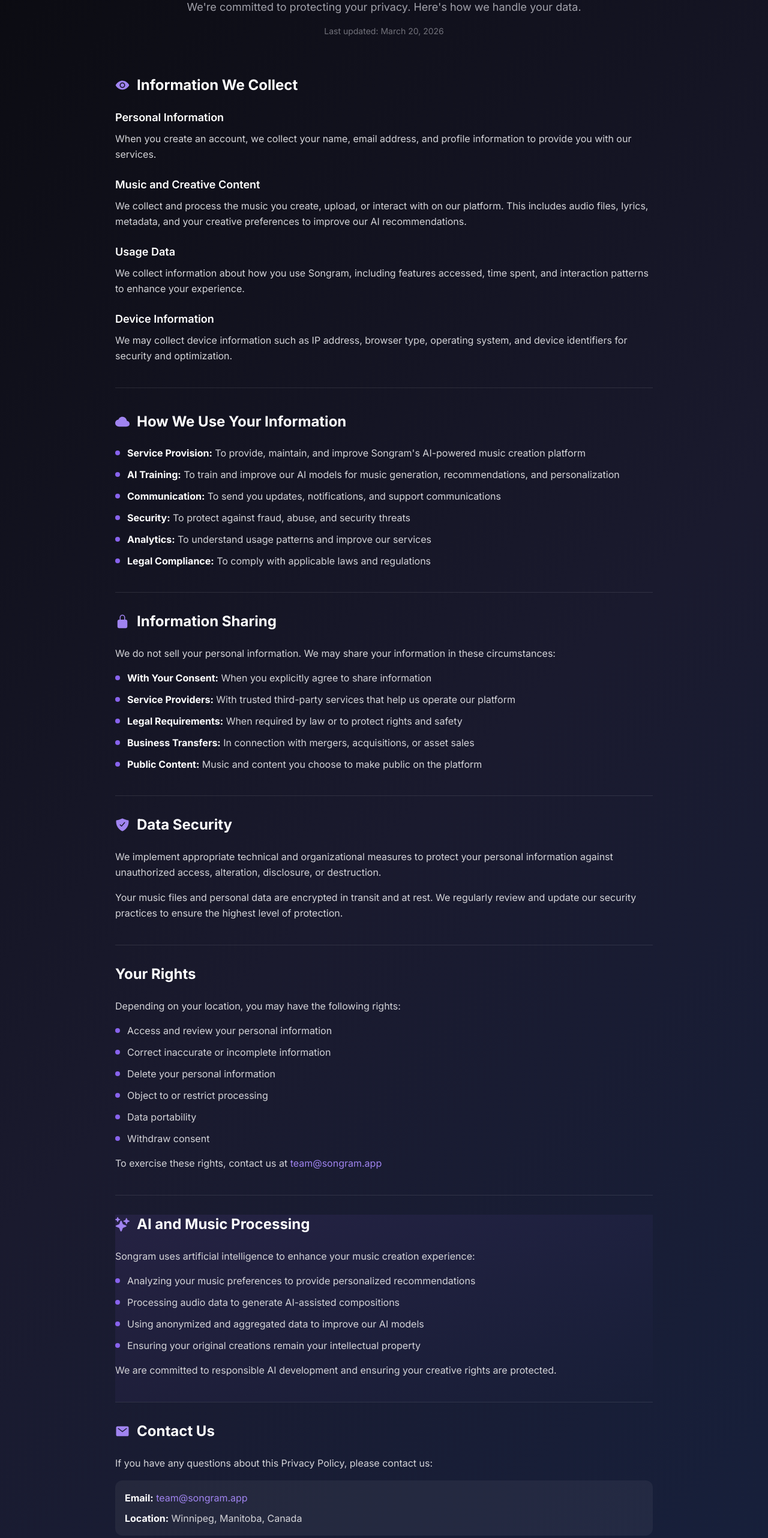
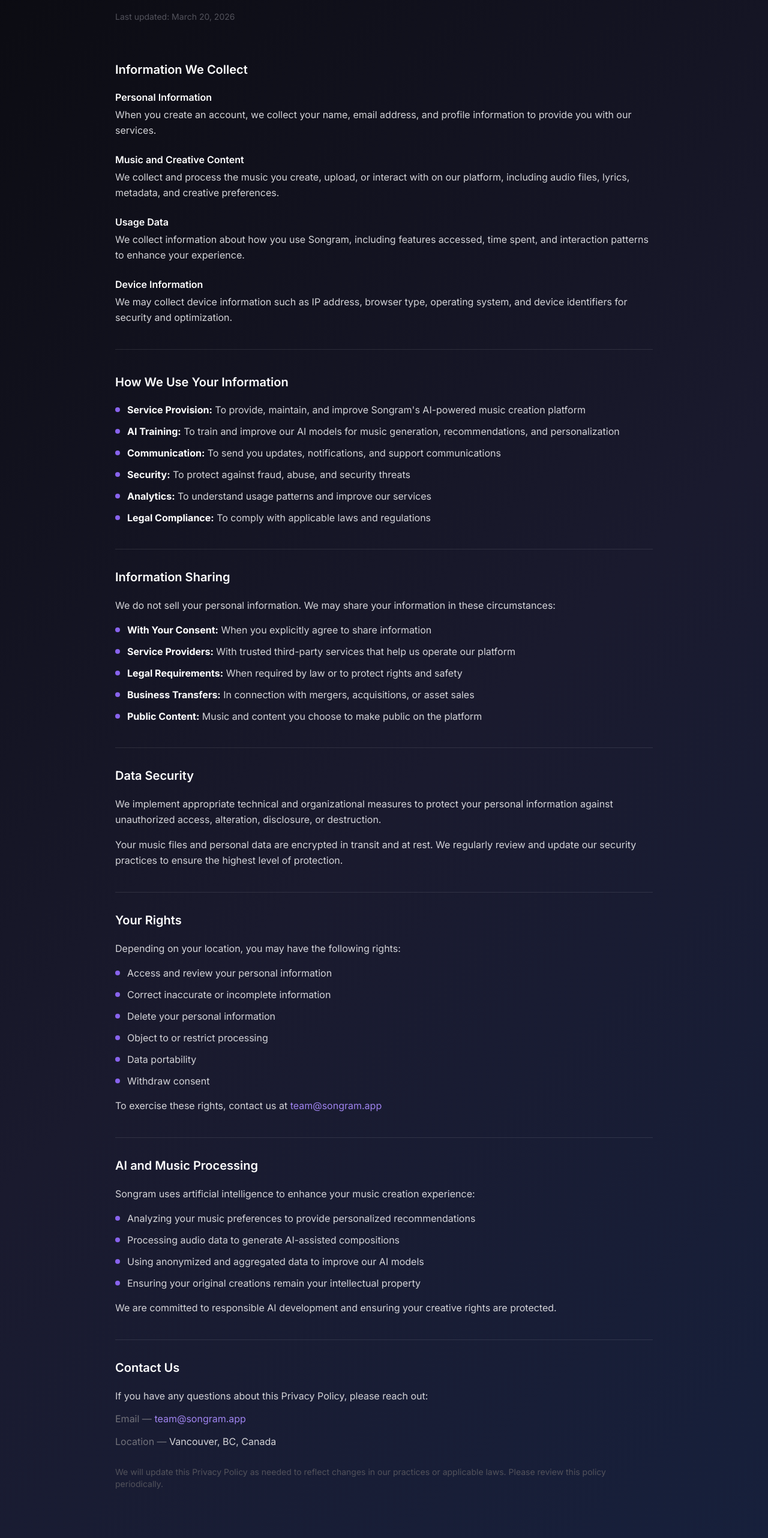
Before and after one commit to Songram-App/Songram-Website, a React (Vite) app: page /privacy in a window 1280 px wide. Shown: the part 222-2786 px from the top of the page at 60% size. Built offline with nearby package versions, Linux system fonts and the light colour scheme; a web font is replaced by a local one.

Commit message:
Change the wordings on landing page and fixed the look of the privacy policy

```diff
--- a/src/pages/AboutPage.tsx
+++ b/src/pages/AboutPage.tsx
@@ -134,7 +134,7 @@
 
               <p className="text-xl text-gray-300 leading-relaxed">
                 <span className="text-primary-400 font-medium">Songram is the platform where musical expression finally meets social connection.</span>
-                {' '}It bridges the gap between the thoughts in your mind and the song that perfectly captures them — even if you've never made music before.
+                {' '}It bridges the gap between the thoughts in your mind and the song that perfectly captures them, even if you've never made music before.
               </p>
             </div>
 
@@ -167,7 +167,7 @@
             <div>
               <p className="text-xl text-gray-300 leading-relaxed mb-6">
                 Born from the hearts of music lovers, not trained producers. Songram was built for those who feel music deeply but never had the tools to create it.
-                For those stuck in the loop of the same playlists, convinced they've already found the best songs life has to offer — this is your invitation to discover more.
+                For those stuck in the loop of the same playlists, convinced they've already found the best songs life has to offer, this is your invitation to discover more.
               </p>
 
               <p className="text-xl text-gray-300 leading-relaxed mb-6">
--- a/src/pages/PrivacyPage.tsx
+++ b/src/pages/PrivacyPage.tsx
@@ -1,18 +1,7 @@
 import React, { useState, useEffect } from 'react';
 import { motion, AnimatePresence } from 'framer-motion';
 import { Link } from 'react-router-dom';
-import {
-  IoClose,
-  IoMenu,
-  IoLogoInstagram,
-  IoLogoTiktok,
-  IoShieldCheckmark,
-  IoLockClosed,
-  IoEye,
-  IoCloud,
-  IoSparkles,
-  IoMail
-} from 'react-icons/io5';
+import { IoClose, IoMenu, IoLogoInstagram, IoLogoTiktok } from 'react-icons/io5';
 import XLogo from '../components/XLogo';
 
 const PrivacyPage: React.FC = () => {
@@ -93,167 +82,81 @@
       {/* Main Content */}
       <main className="pt-24 pb-20 px-4 sm:px-6 lg:px-8">
         <div className="max-w-4xl mx-auto">
+
           {/* Header */}
           <motion.div
-            className="text-center mb-16"
+            className="mb-16"
             initial={{ opacity: 0, y: 20 }}
             animate={{ opacity: 1, y: 0 }}
           >
-            <div className="inline-flex items-center gap-2 px-4 py-2 rounded-full bg-primary-500/20 text-primary-400 mb-6">
-              <IoShieldCheckmark size={20} />
-              <span className="text-sm font-medium">Your Privacy Matters</span>
-            </div>
+            <p className="text-gray-500 text-sm uppercase tracking-widest mb-4">Legal</p>
             <h1 className="text-4xl sm:text-5xl font-bold text-white mb-4">Privacy Policy</h1>
-            <p className="text-gray-400 text-lg max-w-2xl mx-auto">
+            <p className="text-gray-400 text-lg max-w-2xl">
               We're committed to protecting your privacy. Here's how we handle your data.
             </p>
-            <p className="text-gray-500 text-sm mt-4">Last updated: March 20, 2026</p>
+            <p className="text-gray-600 text-sm mt-4">Last updated: March 20, 2026</p>
           </motion.div>
 
           {/* Privacy Sections */}
           <div className="space-y-8">
-            {/* Information We Collect */}
-            <motion.section
-              className="legal-section"
-              initial={{ opacity: 0, y: 20 }}
-              whileInView={{ opacity: 1, y: 0 }}
-              viewport={{ once: true }}
-            >
-              <h2 className="legal-heading">
-                <IoEye className="text-primary-400" size={24} />
-                Information We Collect
-              </h2>
 
+            <motion.section className="legal-section" initial={{ opacity: 0, y: 20 }} whileInView={{ opacity: 1, y: 0 }} viewport={{ once: true }}>
+              <h2 className="legal-heading">Information We Collect</h2>
               <div className="space-y-6 legal-text">
                 <div>
-                  <h3 className="text-lg font-semibold text-white mb-2">Personal Information</h3>
+                  <h3 className="text-base font-semibold text-white mb-1">Personal Information</h3>
                   <p>When you create an account, we collect your name, email address, and profile information to provide you with our services.</p>
                 </div>
-
                 <div>
-                  <h3 className="text-lg font-semibold text-white mb-2">Music and Creative Content</h3>
-                  <p>We collect and process the music you create, upload, or interact with on our platform. This includes audio files, lyrics, metadata, and your creative preferences to improve our AI recommendations.</p>
+                  <h3 className="text-base font-semibold text-white mb-1">Music and Creative Content</h3>
+                  <p>We collect and process the music you create, upload, or interact with on our platform, including audio files, lyrics, metadata, and creative preferences.</p>
                 </div>
-
                 <div>
-                  <h3 className="text-lg font-semibold text-white mb-2">Usage Data</h3>
+                  <h3 className="text-base font-semibold text-white mb-1">Usage Data</h3>
                   <p>We collect information about how you use Songram, including features accessed, time spent, and interaction patterns to enhance your experience.</p>
                 </div>
-
                 <div>
-                  <h3 className="text-lg font-semibold text-white mb-2">Device Information</h3>
+                  <h3 className="text-base font-semibold text-white mb-1">Device Information</h3>
                   <p>We may collect device information such as IP address, browser type, operating system, and device identifiers for security and optimization.</p>
                 </div>
               </div>
             </motion.section>
 
-            {/* How We Use Your Information */}
-            <motion.section
-              className="legal-section"
-              initial={{ opacity: 0, y: 20 }}
-              whileInView={{ opacity: 1, y: 0 }}
-              viewport={{ once: true }}
-            >
-              <h2 className="legal-heading">
-                <IoCloud className="text-primary-400" size={24} />
-                How We Use Your Information
-              </h2>
-
+            <motion.section className="legal-section" initial={{ opacity: 0, y: 20 }} whileInView={{ opacity: 1, y: 0 }} viewport={{ once: true }}>
+              <h2 className="legal-heading">How We Use Your Information</h2>
               <ul className="legal-list">
-                <li>
-                  <div className="legal-bullet"></div>
-                  <span><strong className="text-white">Service Provision:</strong> To provide, maintain, and improve Songram's AI-powered music creation platform</span>
-                </li>
-                <li>
-                  <div className="legal-bullet"></div>
-                  <span><strong className="text-white">AI Training:</strong> To train and improve our AI models for music generation, recommendations, and personalization</span>
-                </li>
-                <li>
-                  <div className="legal-bullet"></div>
-                  <span><strong className="text-white">Communication:</strong> To send you updates, notifications, and support communications</span>
-                </li>
-                <li>
-                  <div className="legal-bullet"></div>
-                  <span><strong className="text-white">Security:</strong> To protect against fraud, abuse, and security threats</span>
-                </li>
-                <li>
-                  <div className="legal-bullet"></div>
-                  <span><strong className="text-white">Analytics:</strong> To understand usage patterns and improve our services</span>
-                </li>
-                <li>
-                  <div className="legal-bullet"></div>
-                  <span><strong className="text-white">Legal Compliance:</strong> To comply with applicable laws and regulations</span>
-                </li>
+                <li><div className="legal-bullet"></div><span><strong className="text-white">Service Provision:</strong> To provide, maintain, and improve Songram's AI-powered music creation platform</span></li>
+                <li><div className="legal-bullet"></div><span><strong className="text-white">AI Training:</strong> To train and improve our AI models for music generation, recommendations, and personalization</span></li>
+                <li><div className="legal-bullet"></div><span><strong className="text-white">Communication:</strong> To send you updates, notifications, and support communications</span></li>
+                <li><div className="legal-bullet"></div><span><strong className="text-white">Security:</strong> To protect against fraud, abuse, and security threats</span></li>
+                <li><div className="legal-bullet"></div><span><strong className="text-white">Analytics:</strong> To understand usage patterns and improve our services</span></li>
+                <li><div className="legal-bullet"></div><span><strong className="text-white">Legal Compliance:</strong> To comply with applicable laws and regulations</span></li>
               </ul>
             </motion.section>
 
-            {/* Information Sharing */}
-            <motion.section
-              className="legal-section"
-              initial={{ opacity: 0, y: 20 }}
-              whileInView={{ opacity: 1, y: 0 }}
-              viewport={{ once: true }}
-            >
-              <h2 className="legal-heading">
-                <IoLockClosed className="text-primary-400" size={24} />
-                Information Sharing
-              </h2>
-
+            <motion.section className="legal-section" initial={{ opacity: 0, y: 20 }} whileInView={{ opacity: 1, y: 0 }} viewport={{ once: true }}>
+              <h2 className="legal-heading">Information Sharing</h2>
               <p className="legal-text mb-4">We do not sell your personal information. We may share your information in these circumstances:</p>
-
               <ul className="legal-list">
-                <li>
-                  <div className="legal-bullet"></div>
-                  <span><strong className="text-white">With Your Consent:</strong> When you explicitly agree to share information</span>
-                </li>
-                <li>
-                  <div className="legal-bullet"></div>
-                  <span><strong className="text-white">Service Providers:</strong> With trusted third-party services that help us operate our platform</span>
-                </li>
-                <li>
-                  <div className="legal-bullet"></div>
-                  <span><strong className="text-white">Legal Requirements:</strong> When required by law or to protect rights and safety</span>
-                </li>
-                <li>
-                  <div className="legal-bullet"></div>
-                  <span><strong className="text-white">Business Transfers:</strong> In connection with mergers, acquisitions, or asset sales</span>
-                </li>
-                <li>
-                  <div className="legal-bullet"></div>
-                  <span><strong className="text-white">Public Content:</strong> Music and content you choose to make public on the platform</span>
-                </li>
+                <li><div className="legal-bullet"></div><span><strong className="text-white">With Your Consent:</strong> When you explicitly agree to share information</span></li>
+                <li><div className="legal-bullet"></div><span><strong className="text-white">Service Providers:</strong> With trusted third-party services that help us operate our platform</span></li>
+                <li><div className="legal-bullet"></div><span><strong className="text-white">Legal Requirements:</strong> When required by law or to protect rights and safety</span></li>
+                <li><div className="legal-bullet"></div><span><strong className="text-white">Business Transfers:</strong> In connection with mergers, acquisitions, or asset sales</span></li>
+                <li><div className="legal-bullet"></div><span><strong className="text-white">Public Content:</strong> Music and content you choose to make public on the platform</span></li>
               </ul>
             </motion.section>
 
-            {/* Data Security */}
-            <motion.section
-              className="legal-section"
-              initial={{ opacity: 0, y: 20 }}
-              whileInView={{ opacity: 1, y: 0 }}
-              viewport={{ once: true }}
-            >
-              <h2 className="legal-heading">
-                <IoShieldCheckmark className="text-primary-400" size={24} />
-                Data Security
-              </h2>
-
+            <motion.section className="legal-section" initial={{ opacity: 0, y: 20 }} whileInView={{ opacity: 1, y: 0 }} viewport={{ once: true }}>
+              <h2 className="legal-heading">Data Security</h2>
               <div className="legal-text space-y-4">
                 <p>We implement appropriate technical and organizational measures to protect your personal information against unauthorized access, alteration, disclosure, or destruction.</p>
                 <p>Your music files and personal data are encrypted in transit and at rest. We regularly review and update our security practices to ensure the highest level of protection.</p>
               </div>
             </motion.section>
 
-            {/* Your Rights */}
-            <motion.section
-              className="legal-section"
-              initial={{ opacity: 0, y: 20 }}
-              whileInView={{ opacity: 1, y: 0 }}
-              viewport={{ once: true }}
-            >
+            <motion.section className="legal-section" initial={{ opacity: 0, y: 20 }} whileInView={{ opacity: 1, y: 0 }} viewport={{ once: true }}>
               <h2 className="legal-heading">Your Rights</h2>
-
               <p className="legal-text mb-4">Depending on your location, you may have the following rights:</p>
-
               <ul className="legal-list mb-4">
                 <li><div className="legal-bullet"></div><span>Access and review your personal information</span></li>
                 <li><div className="legal-bullet"></div><span>Correct inaccurate or incomplete information</span></li>
@@ -262,7 +165,6 @@
                 <li><div className="legal-bullet"></div><span>Data portability</span></li>
                 <li><div className="legal-bullet"></div><span>Withdraw consent</span></li>
               </ul>
-
               <p className="legal-text">
                 To exercise these rights, contact us at{' '}
                 <a href="mailto:team@songram.app" className="text-primary-400 hover:text-primary-300 transition-colors">
@@ -271,60 +173,33 @@
               </p>
             </motion.section>
 
-            {/* AI and Music Processing */}
-            <motion.section
-              className="legal-section relative overflow-hidden"
-              initial={{ opacity: 0, y: 20 }}
-              whileInView={{ opacity: 1, y: 0 }}
-              viewport={{ once: true }}
-            >
-              <div className="absolute inset-0 bg-gradient-to-br from-primary-500/10 to-transparent pointer-events-none"></div>
-              <div className="relative">
-                <h2 className="legal-heading">
-                  <IoSparkles className="text-primary-400" size={24} />
-                  AI and Music Processing
-                </h2>
-
+            <motion.section className="legal-section" initial={{ opacity: 0, y: 20 }} whileInView={{ opacity: 1, y: 0 }} viewport={{ once: true }}>
+              <h2 className="legal-heading">AI and Music Processing</h2>
               <p className="legal-text mb-4">Songram uses artificial intelligence to enhance your music creation experience:</p>
-
               <ul className="legal-list">
                 <li><div className="legal-bullet"></div><span>Analyzing your music preferences to provide personalized recommendations</span></li>
                 <li><div className="legal-bullet"></div><span>Processing audio data to generate AI-assisted compositions</span></li>
                 <li><div className="legal-bullet"></div><span>Using anonymized and aggregated data to improve our AI models</span></li>
                 <li><div className="legal-bullet"></div><span>Ensuring your original creations remain your intellectual property</span></li>
               </ul>
-
               <p className="legal-text mt-4">We are committed to responsible AI development and ensuring your creative rights are protected.</p>
-              </div>
             </motion.section>
 
-            {/* Contact */}
-            <motion.section
-              className="legal-section"
-              initial={{ opacity: 0, y: 20 }}
-              whileInView={{ opacity: 1, y: 0 }}
-              viewport={{ once: true }}
-            >
-              <h2 className="legal-heading">
-                <IoMail className="text-primary-400" size={24} />
-                Contact Us
-              </h2>
-
-              <div className="legal-text space-y-4">
-                <p>If you have any questions about this Privacy Policy, please contact us:</p>
-
-                <div className="bg-white/5 rounded-xl p-4 space-y-2">
-                  <p><strong className="text-white">Email:</strong>{' '}
-                    <a href="mailto:team@songram.app" className="text-primary-400 hover:text-primary-300">team@songram.app</a>
+            <motion.section className="legal-section" initial={{ opacity: 0, y: 20 }} whileInView={{ opacity: 1, y: 0 }} viewport={{ once: true }}>
+              <h2 className="legal-heading">Contact Us</h2>
+              <div className="legal-text space-y-3">
+                <p>If you have any questions about this Privacy Policy, please reach out:</p>
+                <p>
+                  <span className="text-gray-500">Email — </span>
+                  <a href="mailto:team@songram.app" className="text-primary-400 hover:text-primary-300 transition-colors">team@songram.app</a>
                 </p>
-                  <p><strong className="text-white">Location:</strong> Winnipeg, Manitoba, Canada</p>
-                </div>
-
-                <p className="text-gray-500 text-sm mt-6">
+                <p><span className="text-gray-500">Location — </span>Vancouver, BC, Canada</p>
+                <p className="text-gray-600 text-sm pt-4">
                   We will update this Privacy Policy as needed to reflect changes in our practices or applicable laws. Please review this policy periodically.
                 </p>
               </div>
             </motion.section>
+
           </div>
         </div>
       </main>
--- a/src/styles/index.css
+++ b/src/styles/index.css
@@ -107,11 +107,11 @@
 
   /* Feature card hover effect */
   .feature-card {
-    @apply glass-card p-6 transition-all duration-300;
+    @apply glass-card p-6 transition-all duration-300 border-transparent;
   }
 
   .feature-card:hover {
-    @apply border-primary-500/30;
+    @apply border-transparent;
     box-shadow: 0 0 30px rgba(136, 99, 237, 0.15);
     transform: translateY(-4px);
   }
@@ -126,7 +126,7 @@
   }
 
   .legal-heading {
-    @apply text-2xl font-bold text-white mb-6 flex items-center gap-3;
+    @apply text-xl font-semibold text-white mb-5;
   }
 
   .legal-text {
--- a/vite.config.ts
+++ b/vite.config.ts
@@ -7,6 +7,7 @@
 
   // Development server configuration
   server: {
+    port: 5174,
     historyApiFallback: true,
   },
 
```
Also changed, not shown: src/pages/WelcomePage.tsx (+7 -6 lines). Lines whose indentation alone changed are shown as unchanged.
